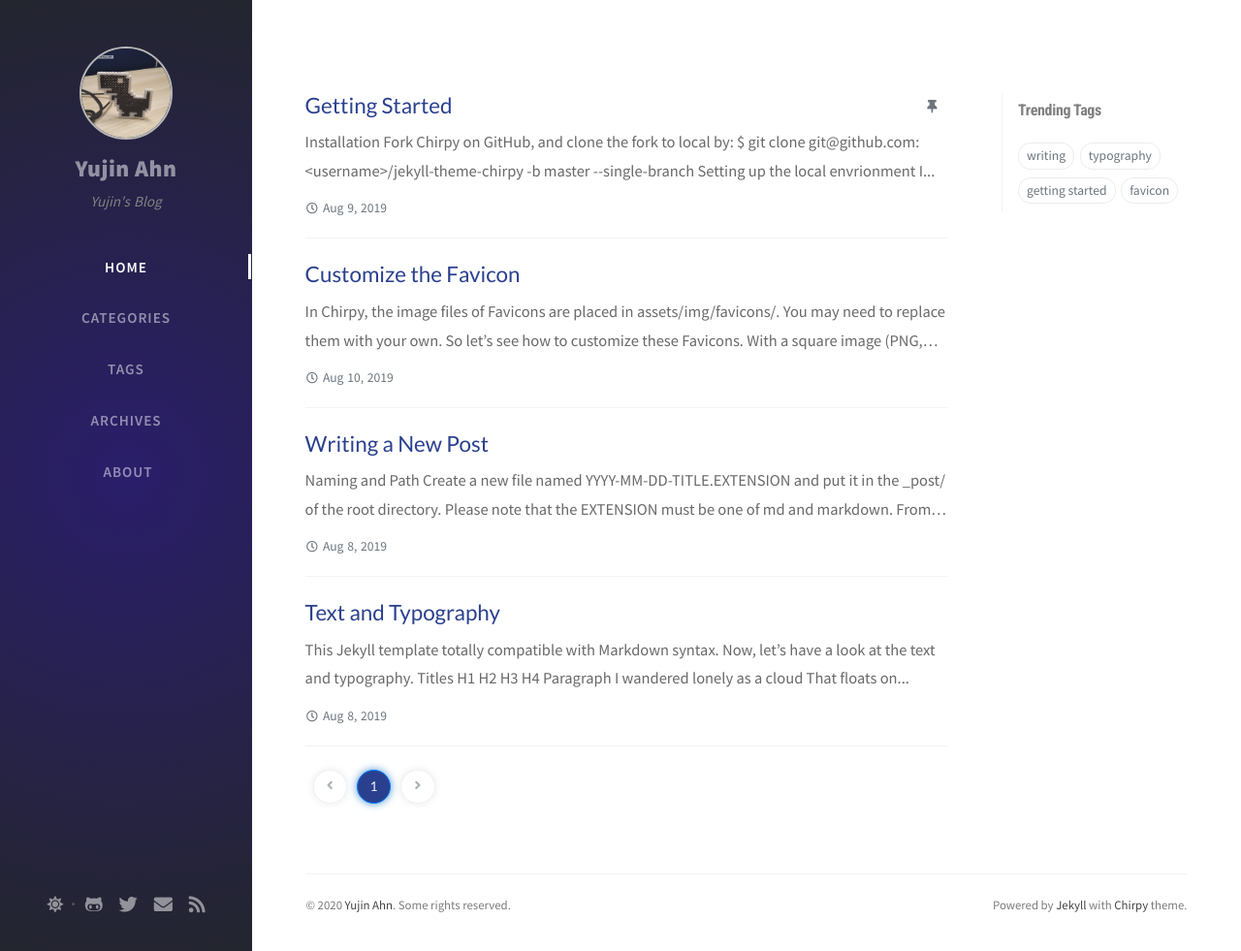
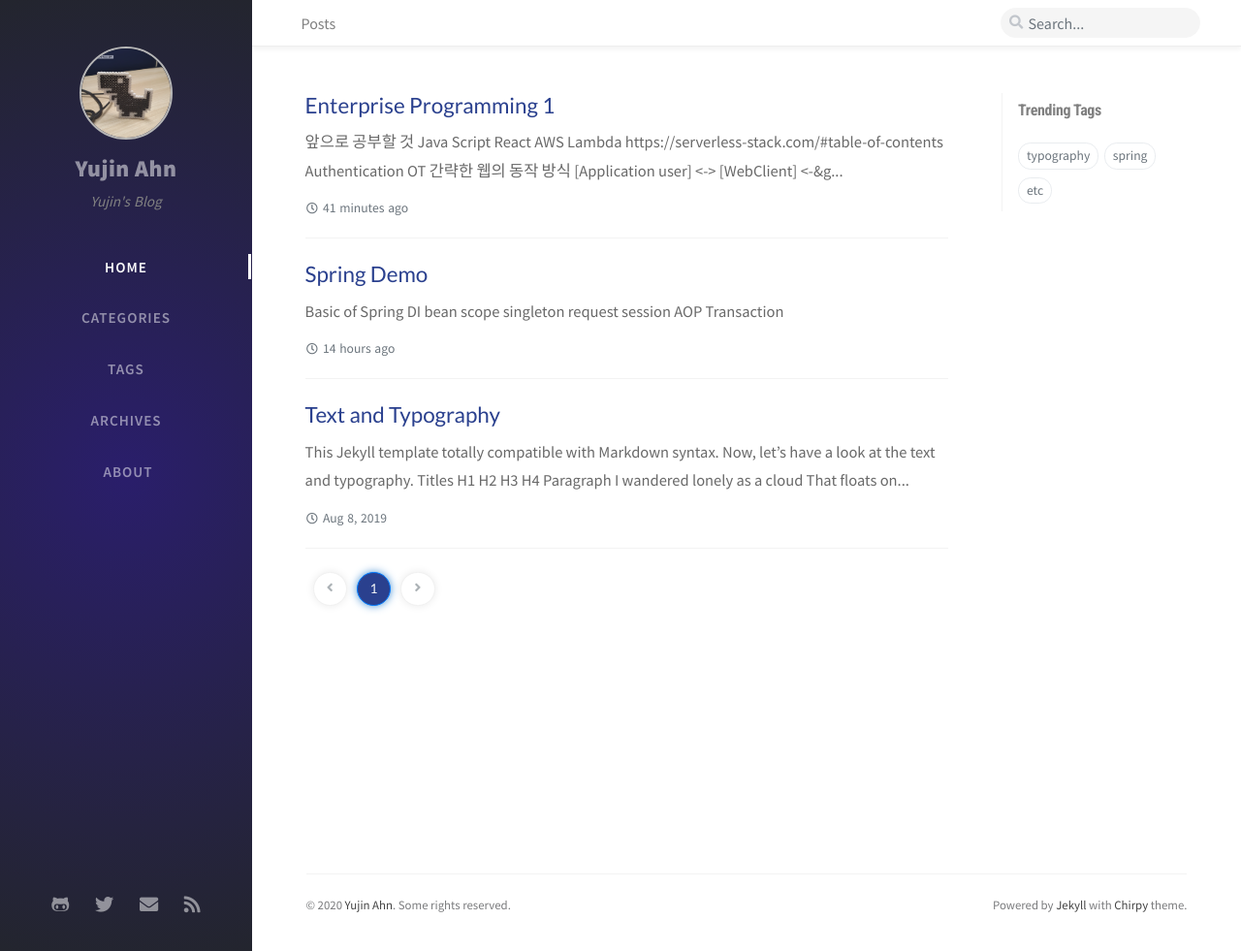
Before and after one commit to ahnyujin/ahnyujin.github.io, a Jekyll site: the page built from index.html, in a window 1280 px wide and 981 px high. Shown: the whole window at 97% size. Built offline with Jekyll 4.4.1, drawn with Linux system fonts in a browser that asks for light colours; nearby versions of some CDN libraries; the list of posts is cut into pages by our own code; comment, search, counter and statistics services are not loaded; some of the changed lines change nothing that is shown.

Commit message:
post e-p-1

````diff
--- a/_config.yml
+++ b/_config.yml
@@ -74,7 +74,7 @@
 #
 #     dark   - Use the dark color scheme
 #
-theme_mode: dual
+theme_mode: light
 
 # boolean type, global switch for ToC in posts.
 toc: true
--- a/_posts/2019-08-08-write-a-new-post.md
+++ /dev/null
@@ -1,187 +0,0 @@
----
-title: Writing a New Post
-author: Cotes Chung
-date: 2019-08-08 14:10:00 +0800
-categories: [Blogging, Tutorial]
-tags: [writing]
----
-
-## Naming and Path
-
-Create a new file named `YYYY-MM-DD-TITLE.EXTENSION` and put it in the `_post/` of the root directory. Please note that the `EXTENSION` must be one of `md` and `markdown`. From `v2.4.1`, you can create sub-directories under `_posts/` to categorize posts.
-
-## Front Matter
-
-Basically, you need to fill the [Front Matter](https://jekyllrb.com/docs/front-matter/) as below at the top of the post:
-
-```yaml
----
-title: TITLE
-date: YYYY-MM-DD HH:MM:SS +/-TTTT
-categories: [TOP_CATEGORIE, SUB_CATEGORIE]
-tags: [TAG]     # TAG names should always be lowercase
----
-```
-
-> **Note**: The posts' ***layout*** has been set to `post` by default, so there is no need to add the variable ***layout*** in Front Matter block.
-
-### Timezone of date
-
-In order to accurately record the release date of a post, you should not only setup the `timezone` of `_config.yml` but also provide the the post's timezone in field `date` of its Front Matter block. Format: `+/-TTTT`, e.g. `+0800`.
-
-### Categories and Tags
-
-The `categories` of each post is designed to contain up to two elements, and the number of elements in `tags` can be zero to infinity.
-
-The list of posts belonging to the same *category*/*tag* is recorded on a separate page. At the same time, the number of these *category*/*tag* type pages is equal to the number of `categories` / `tags` elements for all posts, which means that the two number must be exactly the same.
-
-For instance, let's say there is a post with front matter:
-
-```yaml
-categories: [Animal, Insect]
-tags: bee
-```
-
-Then we should have two *category* type pages placed in folder `categories` of root and one *tag* type page placed in folder `tags`  of root:
-
-```sh
-.
-├── categories
-│   ├── animal.html         # a category type page
-│   └── insect.html
-├── tags
-│   └── bee.html            # a tag type page
-...
-```
-
-and the content of a *category* type page is
-
-```yaml
----
-layout: category
-title: CATEGORY_NAME        # e.g. Insect
-category: CATEGORY_NAME     # e.g. Insect
----
-```
-
-the content of a *tag* type page is
-
-```yaml
----
-layout: tag
-title: TAG_NAME             # e.g. bee
-tag: TAG_NAME               # e.g. bee
----
-```
-
-With the increasing number of posts, the number of categories and tags will increase several times!  If we still manually create these *category*/*tag* type files, it will obviously be a super time-consuming job, and it is very likely to miss some of them, i.e., when you click on the missing `category` or `tag` link from a post or somewhere, the browser will complain to you "404 Not Found". The good news is we got a lovely script tool `_scripts/sh/create_pages.sh` to finish the boring tasks. Basically we will use it via `run.sh`, `build.sh`, `deploy.sh` or `publish.sh` that placed in `tools/` instead of running it separately. Check out its use case [here]({{ "/posts/getting-started/#deployment" | relative_url }}).
-
-## Last modified date
-
-The last modified date of a post is obtained according to the post's latest git commit date, and the modified date of all posts are designed to be stored in the file `_data/updates.yml`. Then contents of that file may be as follows:
-
-```yaml
--
-  filename: getting-started             # the post filename without date and extension
-  lastmod: 2020-04-13 00:38:56 +0800    # the post last modified date
--
-  ...
-```
-
-You can choose to create this file manually, But the better approach is to let it be automatically generated by a script tool, and `_scripts/sh/dump_lastmod.sh` was born for this! Similar to the other script (`create_pages.sh`) mentioned above, it is also be called from the other superior tools, so it doesn't have to be used separately.
-
-When some posts have been modified since their published date and also the file `_data/updates.yml` was created correctly, a list with the label **Recent Updates** will be displayed in the right panel of the desktop view, which records the five most recently modified posts.
-
-## Table of Contents
-
-By default, the **T**able **o**f **C**ontents (TOC) is displayed on the right panel of the post. If you want to turn it off globally, go to `_config.yml` and set the value of variable `toc` to `false`. If you want to turn off TOC for specific post, add the following to post's [Front Matter](https://jekyllrb.com/docs/front-matter/):
-
-```yaml
----
-toc: false
----
-```
-
-
-## Comments
-
-Similar to TOC, the [Disqus](https://disqus.com/) comments is loaded by default in each post, and the global switch is defined by variable `comments` in file `_config.yml` . If you want to close the comment for specific post, add the following to the **Front Matter** of the post:
-
-```yaml
----
-comments: false
----
-```
-
-
-## Mathematics
-
-For website performance reasons, the mathematical feature won't be loaded by default. But it can be enabled by:
-
-```yaml
----
-math: true
----
-```
-
-## Preview Image
-
-If you want to add an image to the top of the post contents, specify the url for the image by:
-
-```yaml
----
-image: /path/to/image-file
----
-```
-
-
-## Pinned Posts
-
-You can pin one or more posts to the top of the home page, and the fixed posts are sorted in reverse order according to their release date. Enable by:
-
-```yaml
----
-pin: true
----
-```
-
-
-## Code Block
-
-Markdown symbols <code class="highlighter-rouge">```</code> can easily create a code block as following examples.
-
-```
-This is a common code snippet, without syntax highlight and line number.
-```
-
-## Specific Language
-
-Using <code class="highlighter-rouge">```language</code> you will get code snippets with line Numbers and syntax highlight.
-
-> **Note**: The Jekyll style `{% raw %}{%{% endraw %} highlight LANGUAGE {% raw %}%}{% endraw %}` or `{% raw %}{%{% endraw %} highlight LANGUAGE linenos {% raw %}%}{% endraw %}` are not allowed to be used in this theme !
-
-```yaml
-# Yaml code snippet
-items:
-    - part_no:   A4786
-      descrip:   Water Bucket (Filled)
-      price:     1.47
-      quantity:  4
-```
-
-#### Liquid Codes
-
-If you want to display the **Liquid** snippet, surround the liquid code with `{% raw %}{%{% endraw %} raw {%raw%}%}{%endraw%}` and `{% raw %}{%{% endraw %} endraw {%raw%}%}{%endraw%}` .
-
-{% raw %}
-```liquid
-{% if product.title contains 'Pack' %}
-  This product's title contains the word Pack.
-{% endif %}
-```
-{% endraw %}
-
-
-## Learn More
-
-For more knowledge about Jekyll posts, visit the [Jekyll Docs: Posts](https://jekyllrb.com/docs/posts/).
--- a/_posts/2019-08-09-getting-started.md
+++ /dev/null
@@ -1,138 +0,0 @@
----
-title: Getting Started
-author: Cotes Chung
-date: 2019-08-09 20:55:00 +0800
-categories: [Blogging, Tutorial]
-tags: [getting started]
-pin: true
----
-
-
-## Installation
-
-[Fork **Chirpy**](https://github.com/cotes2020/jekyll-theme-chirpy/fork) on GitHub, and clone the fork to local by:
-
-```terminal
-$ git clone git@github.com:<username>/jekyll-theme-chirpy -b master --single-branch
-```
-
-### Setting up the local envrionment
-
-If you would like to run or build the project on your local machine, please follow the [Jekyll Docs](https://jekyllrb.com/docs/installation/) to complete the installation of `Ruby`, `RubyGems` and `Bundler`.
-
-Before running or building for the first time, please complete the installation of the Jekyll plugins. Go to the root directory of project and run:
-
-```terminal
-$ bundle install
-```
-
-`bundle` will automatically install all the dependencies specified by `Gemfile`.
-
-What's more, in order to generate some extra files (*categories*, *tags* and *last modified list*), we need to use some tool scripts. If your machine is running Debian or macOS, make sure that [GNU coreutils](https://www.gnu.org/software/coreutils/) is installed. Otherwise, install by:
-
-- Debian
-
-  ```console
-  $ sudo apt-get install coreutils
-  ```
-
-- macOS
-
-  ```console
-  $ brew install coreutils
-  ```
-
-## Usage
-
-Running [**Chirpy**](https://github.com/cotes2020/jekyll-theme-chirpy/) requires some extra files, which cannot be generated by Jekyll native commands, so please strictly follow the methods mentioned below to run or deploy your website.
-
-### Initialization
-
-Go to the root directory of the project and start initialization:
-
-```console
-$ bash tools/init.sh
-```
-
-> If you not intend to deploy it on GitHub Pages, append parameter option `--no-gh` at the end of the above command.
-
-What it does is:
-
-1. Remove some files or directories from your repository:
-
-    - `.travis.yml`
-    - files under `_posts`
-    - folder `docs`
-
-2. If you use the `--no-gh` option, the directory `.github` will be deleted. Otherwise, setup the GitHub Action workflow by removing extension `.hook` of `.github/workflows/pages-deploy.yml.hook`, and then remove the other files and directories in folder `.github`.
-
-3. Automatically create a commit to save the changes.
-
-### Configuration
-
-Generally, go to `_config.yml` and configure the variables as needed. Some of them are typical options:
-
-- `url`
-- `avatar`
-- `timezone`
-- `theme_mode`
-
-### Run Locally
-
-You may want to preview the site contents before publishing, so just run it by:
-
-```terminal
-$ bash tools/run.sh
-```
-
-Then open a browser and visit to <http://localhost:4000>.
-
-Few days later, you may find that the file changes does not refresh in real time by using `run.sh`. Don't worry, the advanced option `-r` (or `--realtime`) will solve this problem, but it requires [**fswatch**](http://emcrisostomo.github.io/fswatch/) to be installed on your machine.
-
-### Deployment
-
-Before the deployment begins, checkout the file `_config.yml` and make sure the `url` is configured correctly. Furthermore, if you prefer the [*project site*](https://help.github.com/en/github/working-with-github-pages/about-github-pages#types-of-github-pages-sites) and don't use a custom domain, or you want to visit your website with a base url on a web server other than **GitHub Pages**, remember to change the `baseurl` to your project name that starting with a slash. For example, `/project`.
-
-Assuming you have already gone through the [initialization](#initialization), you can now choose any of the following methods to deploy your website.
-
-#### Deploy on GitHub Pages
-
-For security reasons, GitHub Pages build runs on `safe` mode, which restricts us from using tool scripts to generate additional page files. Therefore, we can use GitHub Actions to build the site, store the built site files on a new branch, and use that branch as the source of the Pages service.
-
-1. Push any commit to `origin/master` to trigger the GitHub Actions workflow. Once the build is complete, a new remote branch called `gh-pages` will appear, which is used to store the built site files.
-2. Unless you prefer to project sites, rename your repository to `<username>.github.io` on GitHub.
-3. Choose branch `gh-pages` as the [publishing source](https://docs.github.com/en/github/working-with-github-pages/configuring-a-publishing-source-for-your-github-pages-site) for your GitHub Pages site.
-4. Visit your website at the address indicated by GitHub.
-
-#### Deploy on Other Platforms
-
-On platforms other than GitHub, e.g. GitLab, we cannot enjoy the convenience of **GitHub Actions**. However, we have a tool to make up for this shortcoming.
-
-Commit the changes of your repository first, then run the publish script:
-
-```console
-$ bash tools/publish.sh
-```
-
-> Please note that the *Recent Update* list requires the latest git-log date of posts, thus make sure the changes in `_posts` have been committed before running this command.
-
-It will automatically generates the *Latest Modified Date* and *Categories / Tags* page for the posts and submit a commit, then push to `origin/master`. Its output is similar to the following log:
-
-```terminal
-[INFO] Success to update lastmod for 4 post(s).
-[INFO] Succeed! 3 category-pages created.
-[INFO] Succeed! 4 tag-pages created.
-[INFO] Published successfully!
-```
-
-Lastly, enable the pages service according to the instructions of the platform you choose.
-
-#### Deploy on Private Server
-
-In the root of the source project, build your site by:
-
-```console
-$ bash tools/build.sh -d /path/to/site/
-```
-
-The generated site files will be placed in the root of `/path/to/site/`. Now you should upload those files to your web server, such as Nginx.
--- a/_posts/2019-08-11-customize-the-favicon.md
+++ /dev/null
@@ -1,27 +0,0 @@
----
-title: Customize the Favicon
-author: Cotes Chung
-date: 2019-08-11 00:34:00 +0800
-categories: [Blogging, Tutorial]
-tags: [favicon]
-toc: false
----
-
-In [**Chirpy**](https://github.com/cotes2020/jekyll-theme-chirpy/), the image files of [Favicons](https://www.favicon-generator.org/about/) are placed in `assets/img/favicons/`. You may need to replace them with your own. So let's see how to customize these Favicons.
-
-With a square image (PNG, JPG or GIF) in hand, open the site [*Favicon & App Icon Generator*](https://www.favicon-generator.org/) and upload your original image.
-
-![upload-image](/assets/img/sample/upload-image.png)
-
-Click button <kbd>Create Favicon</kbd> and wait a moment for the website to generate the icons of various sizes automatically.
-
-![download-icons](/assets/img/sample/download-icons.png)
-
-Download the generated package, unzip and delete the following two from the extracted files:
-
-- browserconfig.xml
-- manifest.json
-
-Now, copy the rest image files (`.PNG` and `.ICO`) to cover the original one in folder `assets/img/favicons/`.
-
-Lastly, don't forget to rebuild your site so that the icon becomes your custom edition.
--- /dev/null
+++ b/_posts/2020-09-02-enterprise-programming-1.md
@@ -0,0 +1,69 @@
+---
+title: Enterprise Programming 1
+author: Yujin Ahn
+date: 2020-09-02 13:45:00 +0900
+categories: [2020FallSemester, EnterpriseProgramming]
+tags: [etc]     # TAG names should always be lowercase
+---
+
+## 앞으로 공부할 것
+
+1. Java Script
+2. React
+3. AWS Lambda
+    - https://serverless-stack.com/#table-of-contents
+4. Authentication
+
+## OT
+#### 간략한 웹의 동작 방식
+```
+[Application user] <-> [WebClient] <-> [WebServer] <-> [Database]
+```
+
+user가 웹 클라이언트에(ex 크롬) 요청하면 웹 클라이언트가 웹 서버에 요청하고 response받아오는 형식이다.
+
+이때 response는 object형태로 html을 포함하고 있다.
+
+HTML을 발전시켜서 CSS를 넣고(style에 관한), javascript(action에 관한)를 넣을 수 있게 되었다.
+
+#### 프론트엔드와 백엔드
+규모가 커져 클라이언트 측 프로그램과 서버 측 프로그램을 나눔.
+
+프론트엔드(보여주는 쪽) html,css,js / 백엔드 webserver 뒷단
+
+웹서버는 동시접속자 해결하기 위해 concurrent하게 programming하게 되었다.
+
+접속자가 이전에 언제 접속했는지 모르는 **stateless**한 성질이 있음.
+
+서버는 다양한 request에 대한 url을 두었고, 각 url에 대한 처리를 하게 됨. = 라우팅
+
+stateless한 성질 때문에 db를 사용하게 됨.
+#### 프레임워크
+
+프레임워크란
+
+"소프트웨어의 구체적인 부분에 해당하는 설계와 구현을 재사용이 가능하게끔 일련의 협업화된 형태로 클래스들을 제공하는 것"
+
+ex ) java의 spring, python의 flask django, js
+
+원래 자바스크립트는 프론트 언어였는데, node.js 플랫폼을 사용해 웹브라우저가 아닌 서버에서 돌게 할 수 있음.
+
+node.js의 프레임워크는 express가 있음.
+
+프론트엔드
+html, css, js, jQuery
+
+HTML, CSS, JS 프레임워크
+- BootStrap
+    - 자주 사용하는 style을 제공. 모바일로도 작동 가능하다.
+
+Java Script의 프레임워크
+- Ajax
+    - js를 사용한 비동기 통신, 클라이언트와 서버간의 XML데이터를 주고받는 기술
+- Angular.js, Vue.js, React.js
+
+#### P.S.
+강의내용을 요약한 것이라 흐름이 매끄럽지 않습니다. 부족한 내용은 다음 post에 차근차근 채워나가겠습니다 :)
+
+#### 출처
+프레임워크의 정의 https://jokergt.tistory.com/89
--- /dev/null
+++ b/_posts/2020-09-02-spring-demo.md
@@ -0,0 +1,21 @@
+---
+title: Spring Demo
+author: Yujin Ahn
+date: 2020-09-02 00:00:00 +0900
+categories: [Blogging, Spring]
+tags: [spring]     # TAG names should always be lowercase
+---
+
+## Basic of Spring
+
+# DI
+bean scope
+
+singleton
+
+request
+
+session
+
+# AOP
+# Transaction
````
Also changed, not shown: 1 other file.
